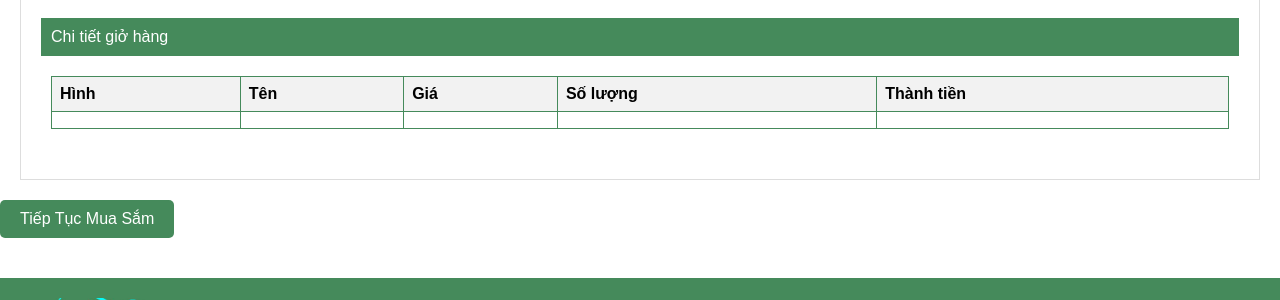
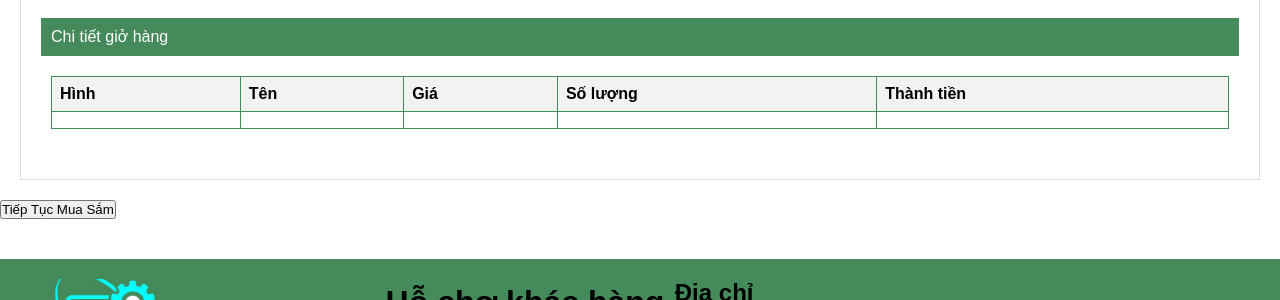
Before and after one commit to datntph33960/du_an_mau, a PHP site: page /index.php?act=billcomfirm in a window 1280 px wide. Shown: the part 530-830 px from the top of the page. Run offline with PHP 8.4, Linux system fonts and the light colour scheme; data that the repository does not hold is empty.

Commit message:
upload source code

```diff
--- a/view/cart/billcomfirm.php
+++ b/view/cart/billcomfirm.php
@@ -136,7 +136,9 @@ li {
         </div>
       </div>
     </div>
-    <a href="index.php"><input class="menu-button" type="button" value="Tiếp Tục Mua Sắm"></td></a>
+    <div>
+        <a href="index.php"><input type="button" value="Tiếp Tục Mua Sắm"></td></a>
+      </div>
 
     </main>
 </script>
```
